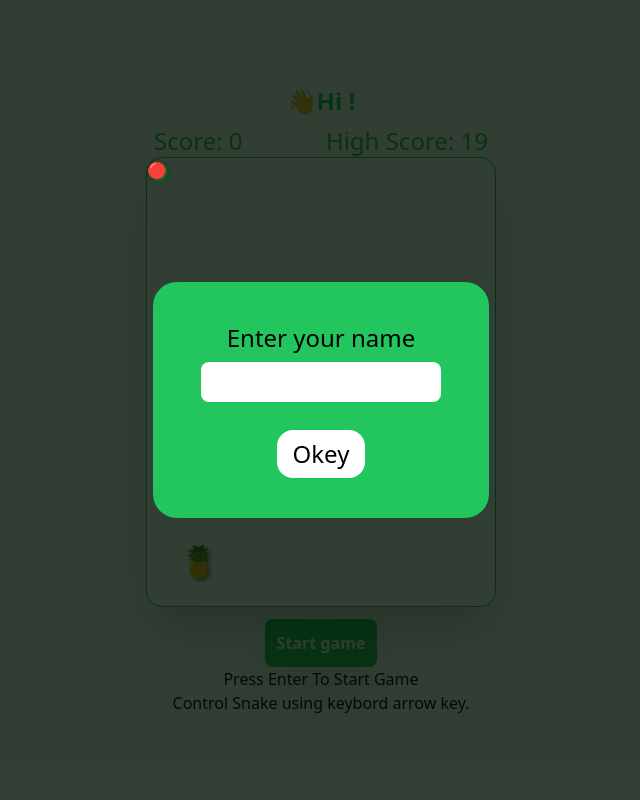
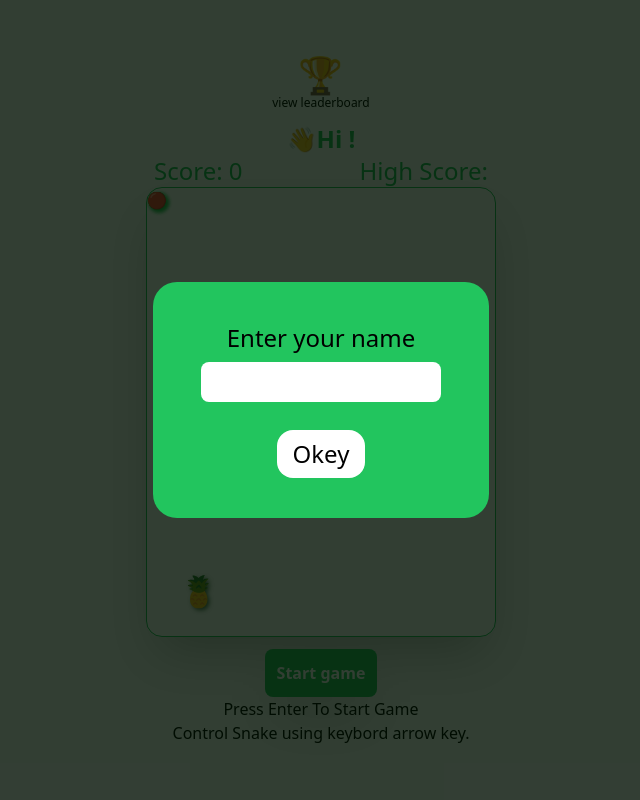
Before and after one commit to nikhiltelase/snake-game, a Flask app: page / in a window 1280 px wide. Shown: the whole page, without its empty margins (319-959 px from the left). Run offline with Flask 3, Linux system fonts and the light colour scheme; some libraries are stand-ins or nearby versions.

Commit message:
add leader bord

```diff
--- a/app.py
+++ b/app.py
@@ -28,28 +28,47 @@
 @app.route("/save_high_score", methods=['POST'])
 def save_high_score():
     data = request.json
-    save_score = data['save_score']
-    print(save_score)
+    score = data['score']
+    name = data['name']
     # save score in dataBase
-    user = db.session.execute(db.select(UserData).where(UserData.name == "nikhil")).scalar()
-    user.score = save_score
+    user = db.session.execute(db.select(UserData).where(UserData.name == name)).scalar()
+    user.score = score
     db.session.commit()
-
     return jsonify({'success': True})
 
 
-@app.route("/get_high_score")
+@app.route("/get_high_score", methods=['POST'])
 def get_high_score():
-    user = db.session.execute(db.select(UserData).where(UserData.name == "nikhil")).scalar()
-    return jsonify({"score": user.score})
+    data = request.json
+    name = data['user_name']
+    user = db.session.execute(db.select(UserData).where(UserData.name == name)).scalar()
+    if user == None:
+        new_user = UserData(name=name, score=0)
+        db.session.add(new_user)
+        db.session.commit()
+        return jsonify({"score": new_user.score})
+    else:
+        return jsonify({"score": user.score})
 
 
 @app.route("/")
 def home():
-    # get score
-    user = db.session.execute(db.select(UserData).where(UserData.name == "nikhil")).scalar()
-    high_score = user.score
-    return render_template("index.html", high_score=high_score)
+    # get all user data
+    all_data = db.session.execute(db.select(UserData).order_by(UserData.score)).scalars()
+    # creating users list they contain user dict
+    users = []
+    i = UserData.query.count()
+    for user in all_data:
+        user_dict = {}
+        user_dict["rank"] = i
+        user_dict["name"] = user.name
+        user_dict["score"] = user.score
+        users.append(user_dict)
+        i -= 1
+
+    users_list = list(reversed(users))
+    print(users_list)
+    return render_template("index.html", users_list=users_list)
 
 
 if __name__ == "__main__":
--- a/static/css/style.css
+++ b/static/css/style.css
@@ -17,3 +17,6 @@
 .head{
     z-index: 99;
 }
+.leaderboard-container::-webkit-scrollbar{
+    display: none;
+}
--- a/static/js/script.js
+++ b/static/js/script.js
@@ -7,23 +7,15 @@
 let gameOver = document.querySelector(".game-over");
 let guidence = document.querySelector(".guidence");
 let scoreElement = document.querySelector(".score");
-let highSecoreElemnet = document.querySelector(".hight-score");
+let highSecoreElemnet = document.querySelector(".high-score");
 
 
 bgAudio.volume = 0.2;
 overAudio.volume = 0.4;
-guidence.textContent = "Press Enter To Start Game"
+guidence.textContent = "Press Enter To Start Game";
 
 let score = 0;
-var highSecore = 0;
-//geting high score from data base and set to high score
-async function getData(){
-    response = await fetch("/get_high_score");
-    data = await response.json();
-    highSecore = data.score;
-}
-getData()
-
+let highSecore = 0;
 let playAgain = false;
 let start = false;
 
@@ -116,7 +108,7 @@
 let foodLeft ;
 let foodTop ;
 function refreshFood(){
-    let foodArray = ["🍎", "🍍", "🍉", "🍑", "🍓", "🥝", "🍒", "🍈"]
+    let foodArray = ["🍎", "🍍", "🍉", "🥝", "🍒", "🍈"]
     let randomIndex = Math.floor(Math.random() * foodArray.length);
     let food = document.querySelector(".food");
     foodTop = Math.floor(Math.random() * 408) ;
@@ -191,6 +183,7 @@
     <div class="snake">🟢</div>
     <div class="snake">🟢</div>
     `;
+    guidence.textContent = "Press Enter To Start Game";
     let currnetSegments = document.querySelectorAll(".snake");
     head = currnetSegments[0];
     head.style.top = "0px";
@@ -201,24 +194,41 @@
     moveBody();
     refreshFood();
     gameOver.style.display = "none";
-    console.log(highSecore);
 
     if (score > highSecore){
         highSecore = score;
-        highSecoreElemnet.textContent = `High Score: ${highSecore}`;
+        highSecoreElemnet.textContent = highSecore;
+        console.log(formName.value)
+
         // saving highSecore in data base
         fetch('/save_high_score', {
             method: 'POST',
             headers: {
                 'Content-Type': 'application/json',
             },
-            body: JSON.stringify({save_score: highSecore})
+            body: JSON.stringify({name: formName.value, score: highSecore})
         })
     }
     score = 0;
     scoreElement.textContent = `Score: ${score}`;
     start = true;
     playAgain = false;
+}
+//get user score from data base
+function getScore(name){
+    fetch('/get_high_score', {
+        method: 'POST',
+        headers: {
+            'Content-Type': 'application/json'
+        },
+        body: JSON.stringify({user_name: name})
+    })
+    .then(response => response.json())
+    .then(data => {
+        highSecore = data.score;
+        highSecoreElemnet.textContent = data.score;
+
+    })
 }
 
 //start button
@@ -230,28 +240,50 @@
     }
 })
 
+
 //play agian button
 let playAgainButton = document.getElementById("playAgain");
 playAgainButton.addEventListener("click", () => {
     resetSnake();
 });
 
-// user name
+// user name form
 let form = document.getElementById("form");
 let userName = document.getElementById("user-name");
 let formName = document.getElementById("name");
 let name_container = document.querySelector(".name-container");
-let main_container = document.querySelector(".name-container");
-main_container.style.backgroundColor = "rgba(1, 15, 2, 0.805)"
+name_container.style.backgroundColor = "rgba(1, 15, 2, 0.805)"
 
 form.addEventListener("submit", (e) => {
     e.preventDefault();
     name_container.style.display = "none";
-    main_container.style.backgroundColor = "transparent";
+    name_container.style.backgroundColor = "transparent";
     start = true;
     userName.textContent = formName.value;
+    getScore(formName.value)
+    document.querySelector(".container").style.zIndex = "10";
+})
 
+// leaderboard
+let leaderboard = document.querySelector(".leaderboard");
+let allUserName = document.querySelectorAll(".user-name");
+leaderboard.style.backgroundColor =  "rgba(1, 15, 2, 0.805)";
+
+document.querySelector(".leaderboard-button").addEventListener("click",() => {
+    leaderboard.style.display = "flex";
+    document.querySelector(".container").style.zIndex = "-10";
+
+    allUserName.forEach((user) => {
+        if (user.textContent === formName.value) {
+            user.parentElement.style.backgroundColor = "#FF7F50";
+        }
+    })
 })
+document.querySelector(".close-leaderboard").addEventListener("click", () => {
+    leaderboard.style.display = "none";
+    document.querySelector(".container").style.zIndex = "10";
+})
+
 
 
 //keybord controls for pc or laptop
--- a/templates/index.html
+++ b/templates/index.html
@@ -24,14 +24,59 @@
                 </form>
             </div>
         </div>
+        <!-- leaderboard -->
+         <div style="display: none;" class="leaderboard fixed h-screen z-10 w-full flex flex-col justify-center items-center">
+            <div class="leaderboard-container bg-green-200 p-2 h-screen rounded-2xl py-5 overflow-y-scroll mt-5 mb-2 scroll-smooth">
+                <h1 class="text-2xl font-bold text-center mb-5">🏆 Leaderboard 🏆</h1>
+                <ul class="flex justify-between min-w-96 px-2 py-2 my-2">
+                    <li >Rank</li>
+                    <li >Name</li>
+                    <li >Score</li>
+                </ul>
+                {% for user in users_list %}
+                    {% if user.rank == 1 %}
+                    <ul class="rank-container flex justify-between hover:bg-green-600 w-96 bg-green-500 text-white text-2xl px-2 py-2 rounded-2xl my-2">
+                        <li class="text-4xl">🥇</li>
+                        <li class="user-name">{{ user.name }}</li>
+                        <li >{{ user.score }}</li>
+                    </ul>
+                    {% elif user.rank == 2 %}
+                    <ul class="rank-container flex justify-between hover:bg-green-600 w-96 bg-green-500 text-white text-2xl px-2 py-2 rounded-2xl my-2">
+                        <li class="text-3xl">🥈</li>
+                        <li class="user-name">{{ user.name }}</li>
+                        <li>{{ user.score }}</li>
+                    </ul>
+                    {% elif user.rank == 3 %}
+                    <ul class="rank-container flex justify-between hover:bg-green-600 w-96 bg-green-500 text-white text-2xl px-2 py-2 rounded-2xl my-2">
+                        <li class="text-3xl">🥉</li>
+                        <li class="user-name">{{ user.name }}</li>
+                        <li>{{ user.score }}</li>
+                    </ul>
+                    {% else %}
+                    <ul class="rank-container flex justify-between hover:bg-green-600 w-96 bg-green-500 text-white text-2xl px-4 py-2 rounded-2xl my-2">
+                        <li>{{ user.rank }}</li>
+                        <li class="user-name">{{ user.name }}</li>
+                        <li>{{ user.score }}</li>
+                    </ul>
+                    {% endif %}
+
+                {% endfor %}
+            </div>
+            <button class="close-leaderboard text-5xl mb-4 hover:shadow-2xl active:text-4xl cursor-pointer">❎</button>
+         </div>
+        <!-- show leader bord -->
+        <div class="leaderboard-button mb-3 cursor-pointer flex flex-col justify-center items-center">
+            <h3 class="text-4xl">🏆</h3>
+            <p class="text-xs">view leaderboard</p>
+        </div>
         <!-- show user name -->
-        <h1 class="text-2xl font-bold mb-2 text-green-500">👋Hi <span id="user-name"></span>!</h1>
+        <h1 class="text-2xl font-bold text-green-500">👋Hi <span id="user-name"></span>!</h1>
         <!-- scores -->
         <div class="flex justify-between w-[350px] -z-10" >
             <h1 class="score text-2xl  text-green-500 ml-2">Score: 0</h1>
-            <h1 class="hight-score text-2xl  text-green-500 mr-2">High Score: {{ high_score }}</h1>
+            <h1 class="text-2xl  text-green-500 mr-2">High Score: <span class="high-score"></span></h1>
         </div>
-        <div class="container w-[350px] h-[450px] relative rounded-2xl border border-green-500 shadow-2xl">
+        <div class="z-[-10] container w-[350px] h-[450px] relative rounded-2xl border border-green-500 shadow-2xl">
             <!-- snake -->
             <section class="snkae-container">
                 <div class="snake head">🔴</div>
```
Also changed, not shown: instance/User_dara.db.
